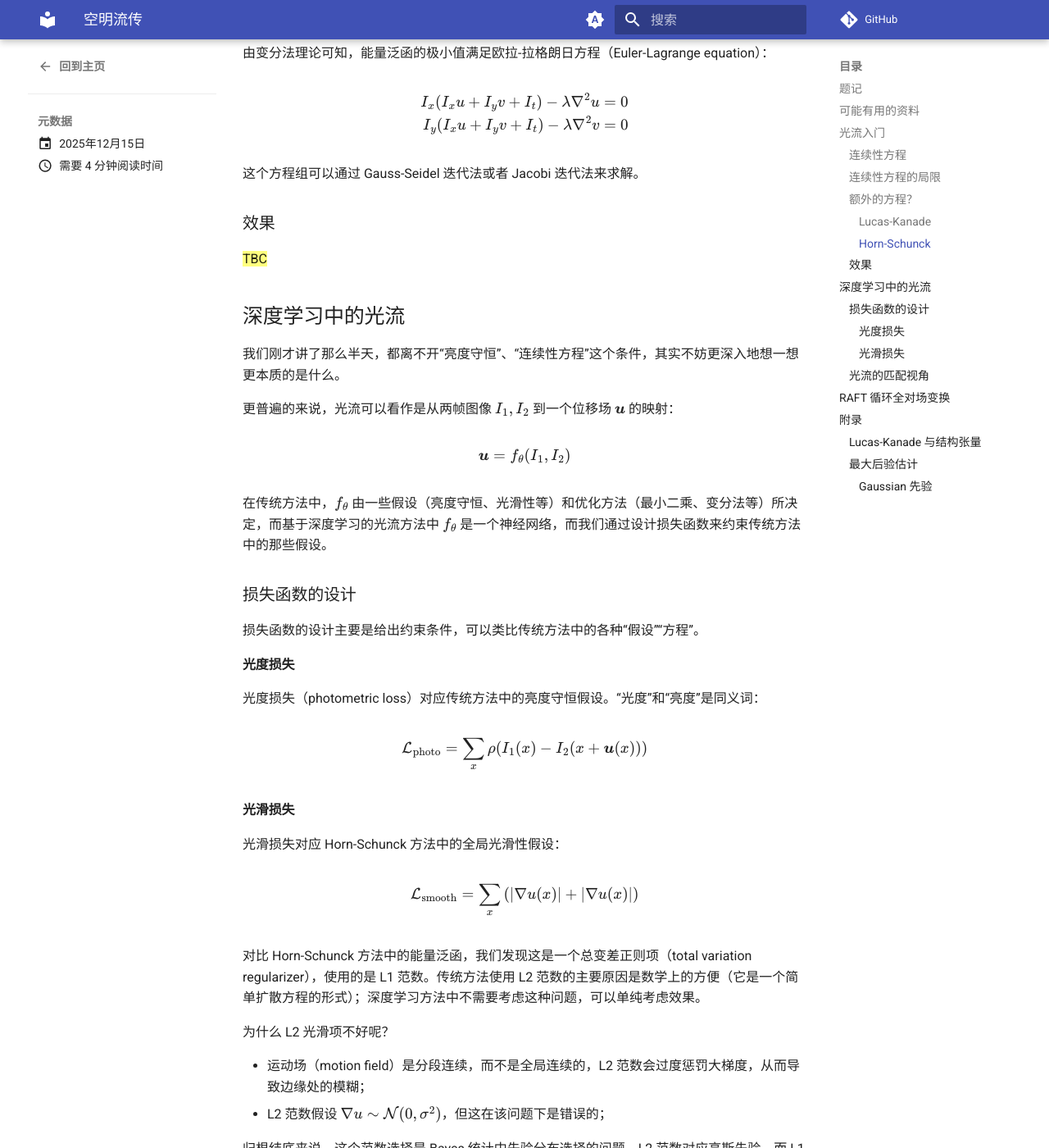
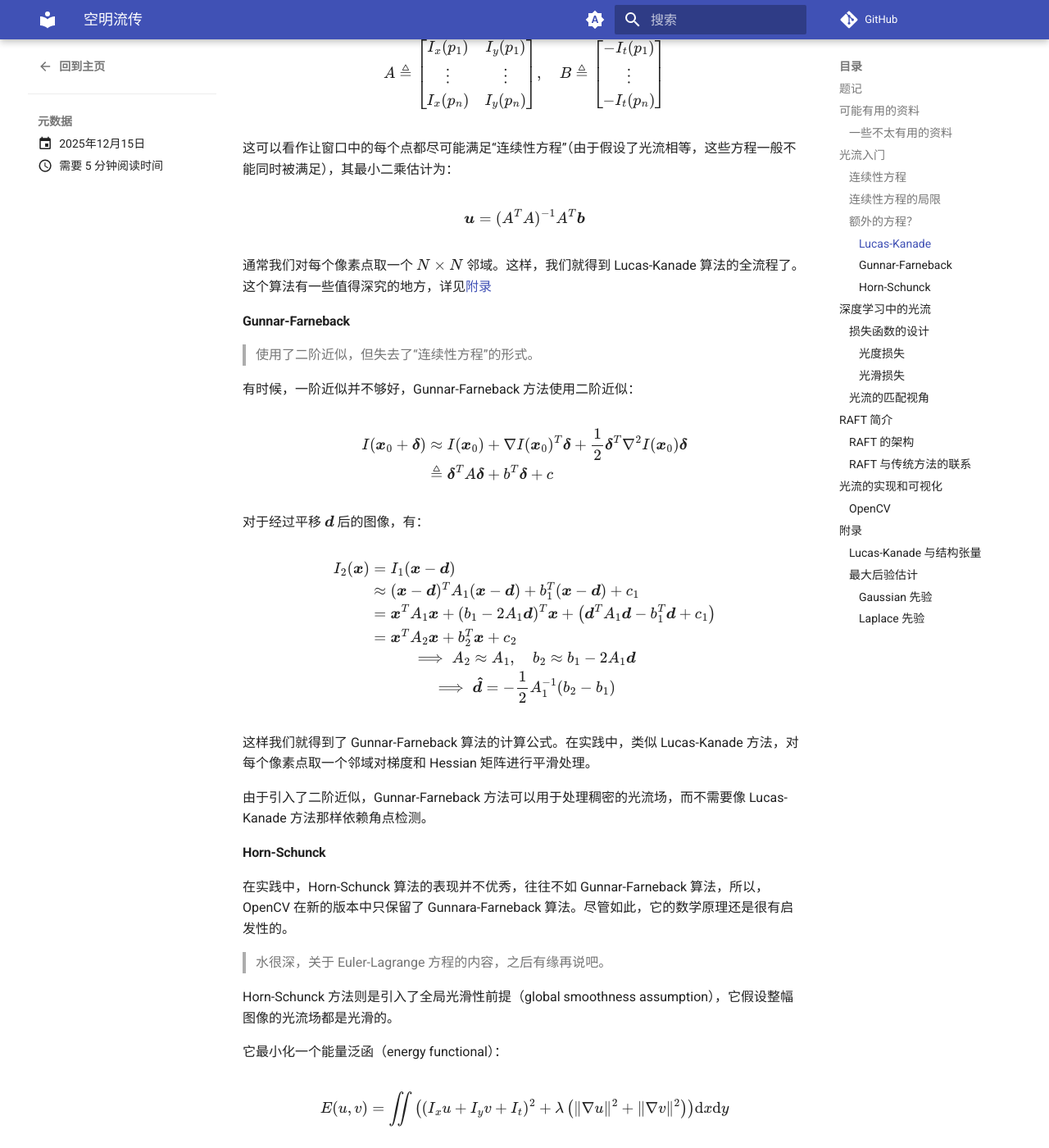
Before and after one commit to xinchengo/blog-zh, an MkDocs documentation site: the page built from docs/posts/ai/20251215-Optical Flow.md, in a window 1280 px wide and 1400 px high, scrolled down 2681 px. Shown: the whole window at 82% size. Built offline with MkDocs 1.6.1 and Material for MkDocs 9.7.7, drawn with Linux system fonts in a browser that asks for light colours; plug-ins that fetch from the network failed and are left out; comment, search, counter and statistics services are not loaded; some of the changed text lies outside the part shown.

Commit message:
Update optical flow notes

```diff
--- a/docs/posts/ai/20251215-Optical Flow.md
+++ b/docs/posts/ai/20251215-Optical Flow.md
@@ -14,9 +14,22 @@
 
 空明流的名字更有诗意，听起来也很好玩的样子。很巧的是，光流中有一个很有名的算法叫做 RAFT，也和《赤壁赋》的背景比较贴切。
 
+!!! info "关于该文章的书写进度"
+
+    这片文章的内容可能有些支离破碎，以后也不一定能完成，也许再也不会更新；欢迎在评论区留言交流，也许这会激励我继续写下去。
+
 ## 可能有用的资料
 
 - Stanford CS231A 课程中的[光流笔记](https://web.stanford.edu/class/cs231a/course_notes/09-optical-flow.pdf)
+- RAFT 论文：[RAFT: Recurrent All-Pairs Field Transforms for Optical Flow](https://arxiv.org/abs/2003.12039)
+- 一个 Github 仓库：[Awesome Optical Flow](https://github.com/hzwer/Awesome-Optical-Flow)
+- OpenCV 的[光流教程](https://docs.opencv.org/4.12.0/d4/dee/tutorial_optical_flow.html)
+- [Open MMlab](https://github.com/open-mmlab/mmflow)：一个光流工具箱
+
+### 一些不太有用的资料
+
+- [Bad Apple!! 暂停就看不见了](https://www.bilibili.com/video/BV1gs411278Y)：虽然是 2015 年的老视频，但是思想却极其先进，可以体现 Warped Noise 的基本思想；不知道 Wraped Noise 是怎么被发明的，是不是刷 B 站猎奇视频突然想到的；
+- [Go with the flow](https://eyeline-labs.github.io/Go-with-the-Flow/)；
 
 ## 光流入门
 
@@ -75,6 +88,11 @@
 >
 > - 连续性 + 空域光滑性：Lucas-Kanade 方法
 > - 连续性 + 全局光滑性：Horn-Schunck 方法
+> - 把一阶近似换成二阶近似：Gunnar-Farneback 方法
+
+Lucas-Kanade 和 Gunnar-Farneback 方法都在 [OpenCV](https://opencv.org/) 的[标准库](https://docs.opencv.org/4.12.0/d4/dee/tutorial_optical_flow.html)中有实现，而 Horn-Schunck 方法由于效果不佳，OpenCV 已经不再支持。
+
+Lucas-Kanade 由于其模型过于理想化，只有在角点处才能得到较好的效果，而 Gunnar-Farneback 方法则可以得到稠密的光流场。
 
 #### Lucas-Kanade
 
@@ -108,7 +126,41 @@
 
 通常我们对每个像素点取一个 $N\times N$ 邻域。这样，我们就得到 Lucas-Kanade 算法的全流程了。这个算法有一些值得深究的地方，详见[附录](#Lucas-Kanade-与结构张量)
 
+#### Gunnar-Farneback
+
+> 使用了二阶近似，但失去了“连续性方程”的形式。
+
+有时候，一阶近似并不够好，Gunnar-Farneback 方法使用二阶近似：
+
+$$
+\begin{aligned}
+I(\boldsymbol{x}_0 + \boldsymbol{\delta}) &\approx I(\boldsymbol{x}_0) + \nabla I(\boldsymbol{x}_0)^T \boldsymbol{\delta} + \frac{1}{2}\boldsymbol{\delta}^T \nabla^2 I(\boldsymbol{x}_0) \boldsymbol{\delta} \\
+&\triangleq \boldsymbol{\delta}^T A \boldsymbol{\delta} + b^T \boldsymbol{\delta} + c
+\end{aligned}
+$$
+
+对于经过平移 $\boldsymbol{d}$ 后的图像，有：
+
+$$
+\begin{gather}
+\begin{aligned}
+I_2(\boldsymbol{x}) &= I_1(\boldsymbol{x} - \boldsymbol{d}) \\
+&\approx (\boldsymbol{x} - \boldsymbol{d})^T A_1 (\boldsymbol{x} - \boldsymbol{d}) + b_1^T (\boldsymbol{x} - \boldsymbol{d}) + c_1 \\
+&= \boldsymbol{x}^T A_1 \boldsymbol{x} + (b_1 - 2A_1\boldsymbol{d})^T \boldsymbol{x} + \left(\boldsymbol{d}^T A_1 \boldsymbol{d} - b_1^T \boldsymbol{d} + c_1\right) \\
+&= \boldsymbol{x}^T A_2 \boldsymbol{x} + b_2^T \boldsymbol{x} + c_2
+\end{aligned} \\
+\implies A_2 \approx A_1, \quad b_2 \approx b_1 - 2A_1\boldsymbol{d} \\
+\implies \boldsymbol{\hat{d}} = -\frac{1}{2} A_1^{-1}(b_2 - b_1)
+\end{gather}
+$$
+
+这样我们就得到了 Gunnar-Farneback 算法的计算公式。在实践中，类似 Lucas-Kanade 方法，对每个像素点取一个邻域对梯度和 Hessian 矩阵进行平滑处理。
+
+由于引入了二阶近似，Gunnar-Farneback 方法可以用于处理稠密的光流场，而不需要像 Lucas-Kanade 方法那样依赖角点检测。
+
 #### Horn-Schunck
+
+在实践中，Horn-Schunck 算法的表现并不优秀，往往不如 Gunnar-Farneback 算法，所以，OpenCV 在新的版本中只保留了 Gunnara-Farneback 算法。尽管如此，它的数学原理还是很有启发性的。
 
 > 水很深，关于 Euler-Lagrange 方程的内容，之后有缘再说吧。
 
@@ -130,8 +182,6 @@
 $$
 
 这个方程组可以通过 Gauss-Seidel 迭代法或者 Jacobi 迭代法来求解。
-
-### 效果
 
 ==TBC==
 
@@ -204,9 +254,43 @@
 
 从这种匹配的视角出发，研究光流的求解方法就更为方便。很多后续的方法都是基于该思想提出的。
 
-## RAFT 循环全对场变换
+## RAFT 简介
 
-==TODO==
+!!! info "该部分由于作者才疏学浅，只做了非常浅表的介绍"
+
+由于这一部分内容太多，太深，我感觉自己目前不是有很多精力把它钻研透，在这里只写一个简单的介绍。
+
+> RAFT 使用一个在全分辨率、全对关系的代价体上推理的循环神经网络对一个稠密的光流场进行迭代更新。
+
+RAFT 算法的核心思想是不对每两帧图像对光流给出独立的预测，而是对其进行迭代更新。
+
+### RAFT 的架构
+
+- 特征提取器（Feature Extractor）：使用卷积神经网络从输入的两帧图像 $I_1, I_2\in \mathbb{R}^{H\times W\times 3}$ 中提取特征 $F_1, F_2\in \mathbb{R}^{h\times w\times c}$。
+- 全对关系体（All-Pairs Correlation Volume）：$\operatorname{Corr}(i,j,i^\prime, j^\prime) = F_1(i,j)^T F_2(i^\prime, j^\prime)$，它们构成一个四维张量 $\mathbb{R}^{h\times w\times h\times w}$；
+- 循环更新算子（Recurrent Update Operator）：使用一个循环神经网络（RNN）对光流场进行迭代更新。
+
+$$
+\begin{gather}
+\Delta \boldsymbol{u}_k = \operatorname{UpdateNet}(\boldsymbol{u}_k, \operatorname{Corr}, \text{其他信息}) \\
+\boldsymbol{u}_{k+1} = \boldsymbol{u}_k + \Delta \boldsymbol{u}_k
+\end{gather}
+$$
+
+RAFT 的良好表现很大程度就来源于这个迭代、渐进的过程。
+
+### RAFT 与传统方法的联系
+
+| 特点   | Horn-Schunck | RAFT         |
+| ------ | ------------ | ------------ |
+| 匹配   | 全局         | 全对         |
+| 正则化 | 显式         | 隐式         |
+| 优化   | 偏微分方程   | 循环神经网络 |
+| 分辨率 | 像素级别     | 全分辨率     |
+
+## 光流的实现和可视化
+
+### OpenCV
 
 ## 附录
 
@@ -268,3 +352,5 @@
 $$
 
 注意 Gaussian 先验中的“先验”对应的其实是 MAP 中的“似然”部分。我们下面要说明，最小化 $\|x-y\|
+
+#### Laplace 先验
```
Also changed, not shown: 1 other file.
